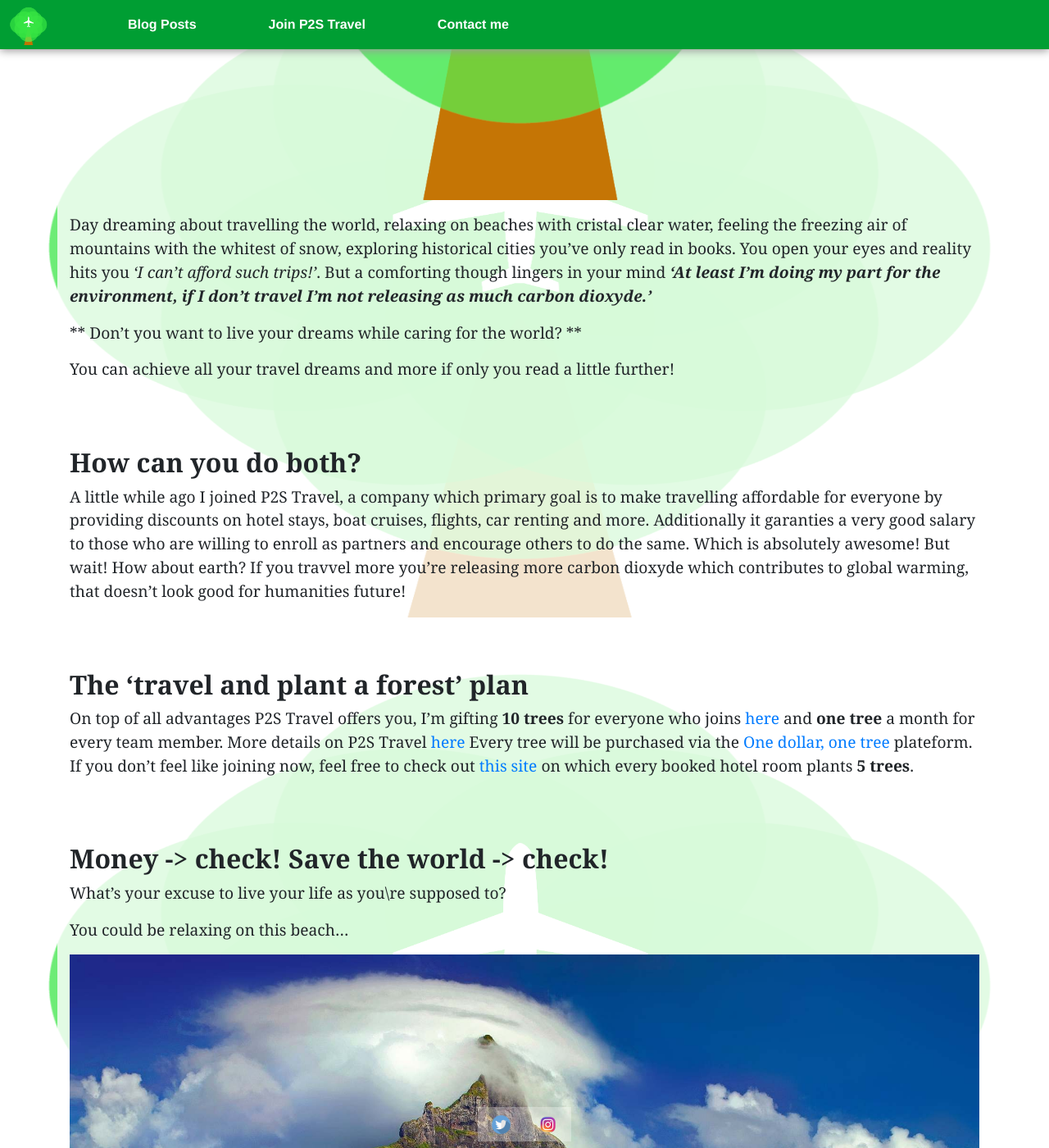
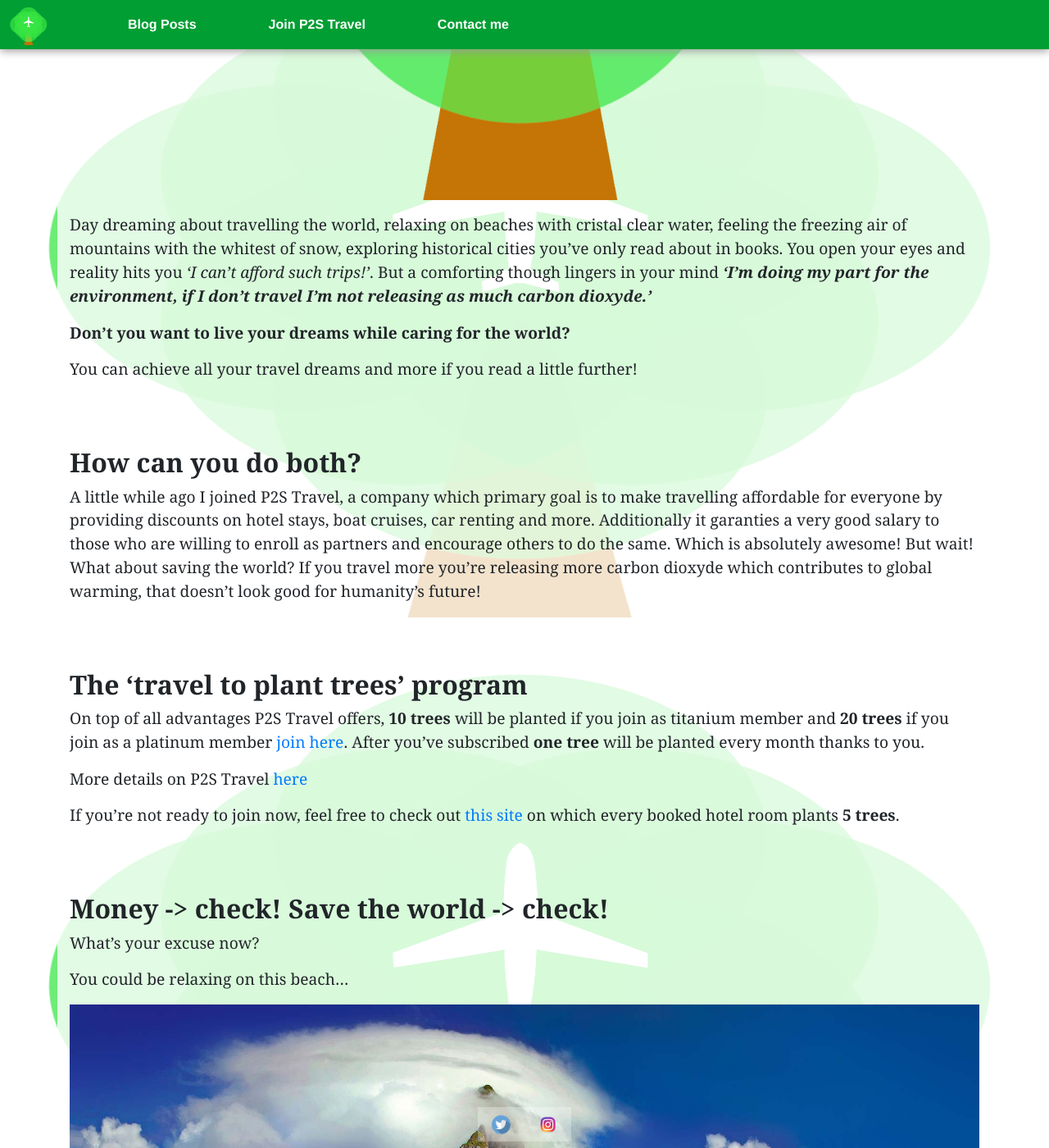
Before and after one commit to jdtravelp2s/jdtravelp2s.github.io, a Jekyll site: the page built from index.md, in a window 1280 px wide and 1400 px high, scrolled down 1047 px. Shown: the whole window at 82% size. Built offline with Jekyll 4.4.1, drawn with Linux system fonts in a browser that asks for light colours.

Commit message:
correcting index.md

```diff
--- a/index.md
+++ b/index.md
@@ -7,23 +7,27 @@
 
 <img class="d-block w-100 img-fluid" src="/assets/icons/Logo01.png" alt="eco plane ticket">
 
-Day dreaming about travelling the world, relaxing on beaches with cristal clear water, feeling the freezing air of mountains with the whitest of snow, exploring historical cities you've only read in books. You open your eyes and reality hits you *'I can't afford such trips!'*. But a comforting though lingers in your mind **_'At least I'm doing my part for the environment, if I don't travel I'm not releasing as much carbon dioxyde.'_**
+Day dreaming about travelling the world, relaxing on beaches with cristal clear water, feeling the freezing air of mountains with the whitest of snow, exploring historical cities you've only read about in books. You open your eyes and reality hits you *'I can't afford such trips!'*. But a comforting though lingers in your mind **_'I'm doing my part for the environment, if I don't travel I'm not releasing as much carbon dioxyde.'_**
 
-** Don't you want to live your dreams while caring for the world? **
+**Don't you want to live your dreams while caring for the world?**
 
-You can achieve all your travel dreams and more if only you read a little further!
+You can achieve all your travel dreams and more if you read a little further!
 
 # How can you do both?
 
-A little while ago I joined P2S Travel, a company which primary goal is to make travelling affordable for everyone by providing discounts on hotel stays, boat cruises, flights, car renting and more. Additionally it garanties a very good salary to those who are willing to enroll as partners and encourage others to do the same. Which is absolutely awesome! But wait! How about earth? If you travvel more you're releasing more carbon dioxyde which contributes to global warming, that doesn't look good for humanities future!
+A little while ago I joined P2S Travel, a company which primary goal is to make travelling affordable for everyone by providing discounts on hotel stays, boat cruises, car renting and more. Additionally it garanties a very good salary to those who are willing to enroll as partners and encourage others to do the same. Which is absolutely awesome! But wait! What about saving the world? If you travel more you're releasing more carbon dioxyde which contributes to global warming, that doesn't look good for humanity's future!
 
-# The 'travel and plant a forest' plan
+# The 'travel to plant trees' program
 
-On top of all advantages P2S Travel offers you, I'm gifting **10 trees** for everyone who joins [here](https://p2stravel.com/join/jdtravelp2s/) and **one tree** a month for every team member. More details on P2S Travel [here](https://jdtravelp2s.githhub.io/) Every tree will be purchased via the [One dollar, one tree](https://onedollaronetree.com/) plateform. If you don't feel like joining now, feel free to check out [this site](https://thehotelsite.com/jdtravelp2s) on which every booked hotel room plants **5 trees**.
+On top of all advantages P2S Travel offers, **10 trees** will be planted if you join as titanium member and **20 trees** if you join as a platinum member [join here](https://p2stravel.com/join/jdtravelp2s/). After you've subscribed **one tree** will be planted every month thanks to you.
+
+More details on P2S Travel [here](https://jdtravelp2s.githhub.io/2020/01/08/p2s-travel.md)
+
+If you're not ready to join now, feel free to check out [this site](https://thehotelsite.com/jdtravelp2s) on which every booked hotel room plants **5 trees**.
 
 # Money -> check! Save the world -> check!
 
-What's your excuse to live your life as you\re supposed to?
+What's your excuse now?
 
 You could be relaxing on this beach...
 
```
